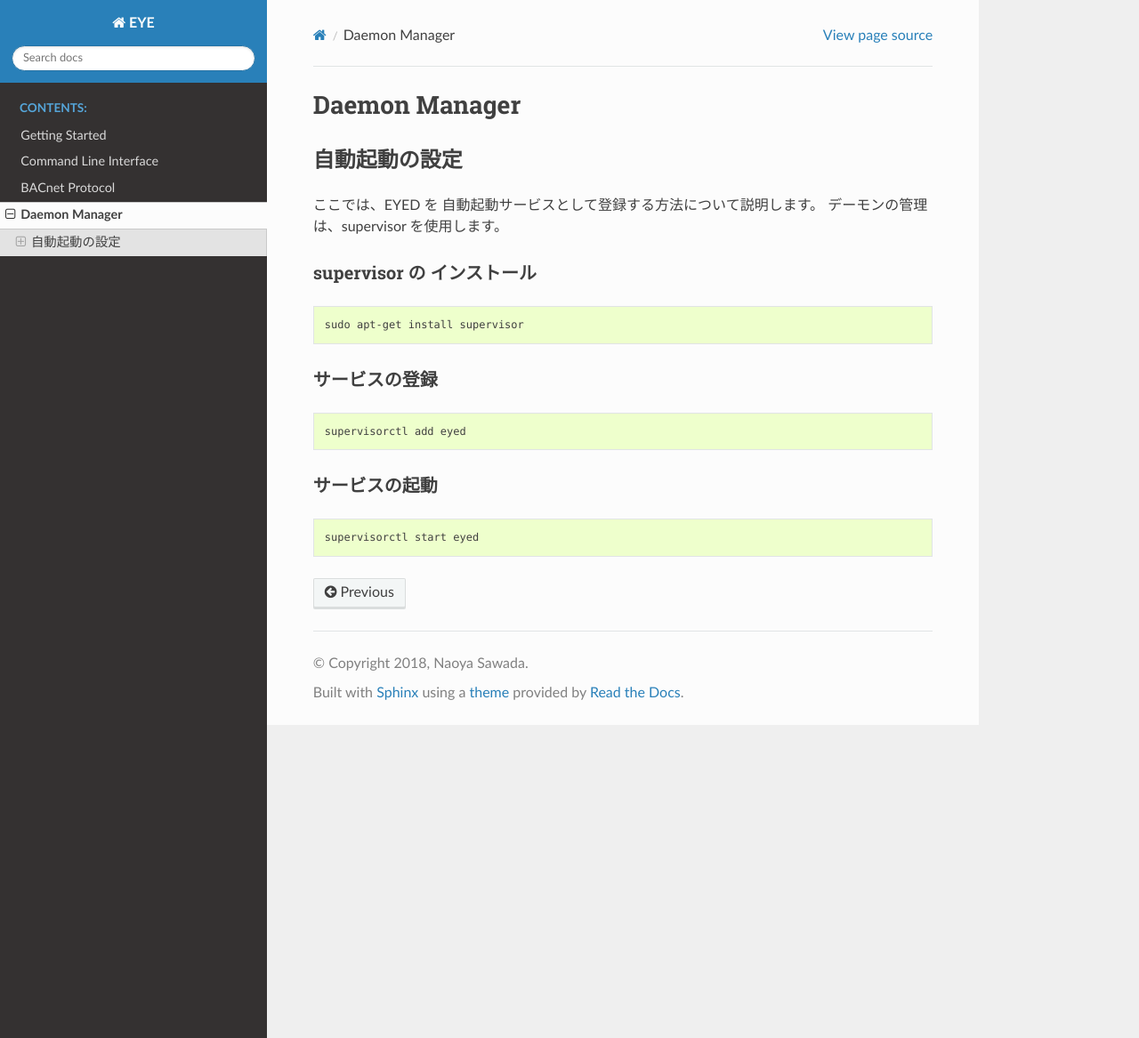
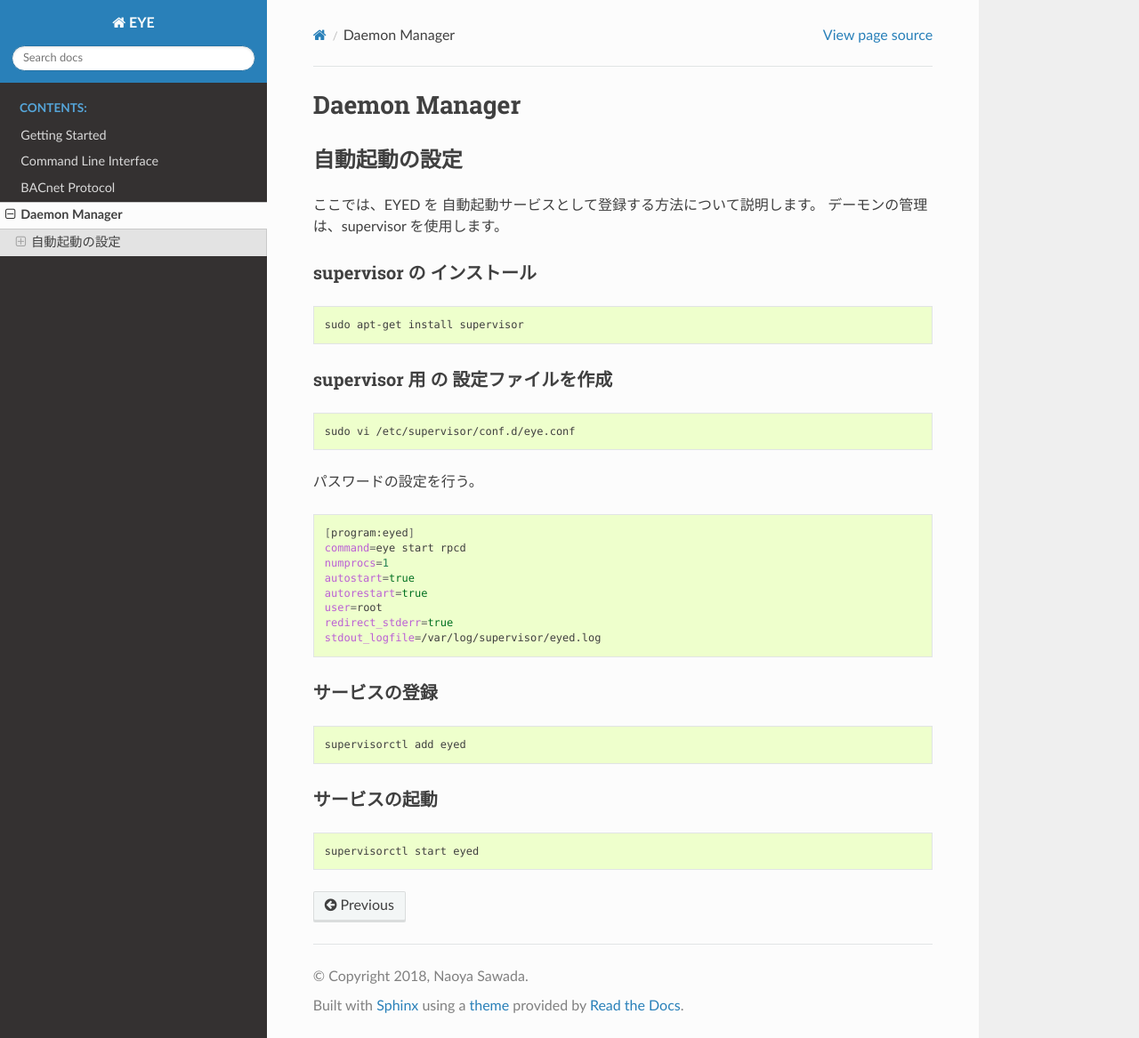
Before and after one commit to eternalharvest/eye, a Sphinx documentation site: the page built from doc/source/daemon.md, in a window 1280 px wide and 1167 px high. Shown: the whole window at 89% size. Built offline with Sphinx 7.4.7 and the Read the Docs theme 2.0.0, drawn with Linux system fonts in a browser that asks for light colours.

Commit message:
自動起動の設定方法の記述追加 - supervisor の 設定ファイルのサンプル追加

````diff
--- a/doc/source/daemon.md
+++ b/doc/source/daemon.md
@@ -6,6 +6,24 @@
 ### supervisor の インストール
 ```bash
 sudo apt-get install supervisor
+```
+
+### supervisor 用 の 設定ファイルを作成
+```bash
+sudo vi /etc/supervisor/conf.d/eye.conf
+```
+
+　パスワードの設定を行う。
+
+```bash
+[program:eyed]
+command=eye start rpcd
+numprocs=1
+autostart=true
+autorestart=true
+user=root
+redirect_stderr=true
+stdout_logfile=/var/log/supervisor/eyed.log
 ```
 
 ### サービスの登録
````
